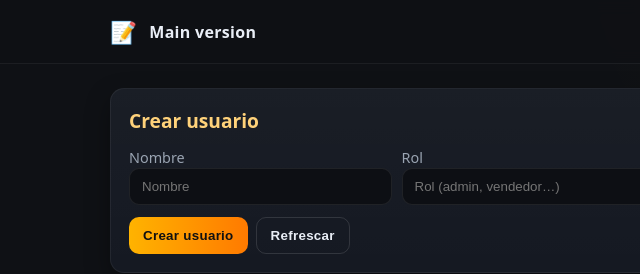
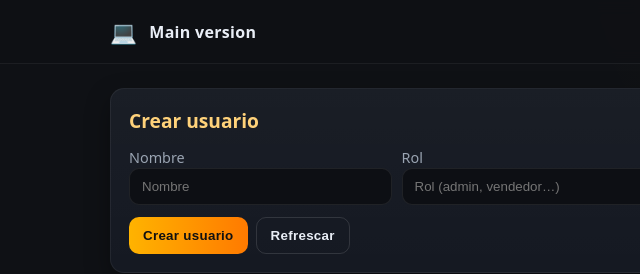
Before and after one commit to JuanGomePer/parcial1-patrones-arquitectonicos-avanzados, a website: page public/index.html in a window 1280 px wide. Shown: the top 274 px of the page, 0-640 px from the left. Drawn offline with Linux system fonts and the light colour scheme.

Commit message:
Cambio emoji hojita a PC

```diff
--- a/public/index.html
+++ b/public/index.html
@@ -123,7 +123,7 @@
 <body>
   <header>
     <div class="nav">
-      <div class="brand"><span class="emoji">📝</span><span>Main version</span></div>
+      <div class="brand"><span class="emoji">💻</span><span>Main version</span></div>
       <div class="tabs" role="tablist" aria-label="Secciones">
         <button class="tab-btn" role="tab" aria-selected="true" data-tab="usuarios">Usuarios</button>
         <button class="tab-btn" role="tab" aria-selected="false" data-tab="productos">Productos</button>
```
